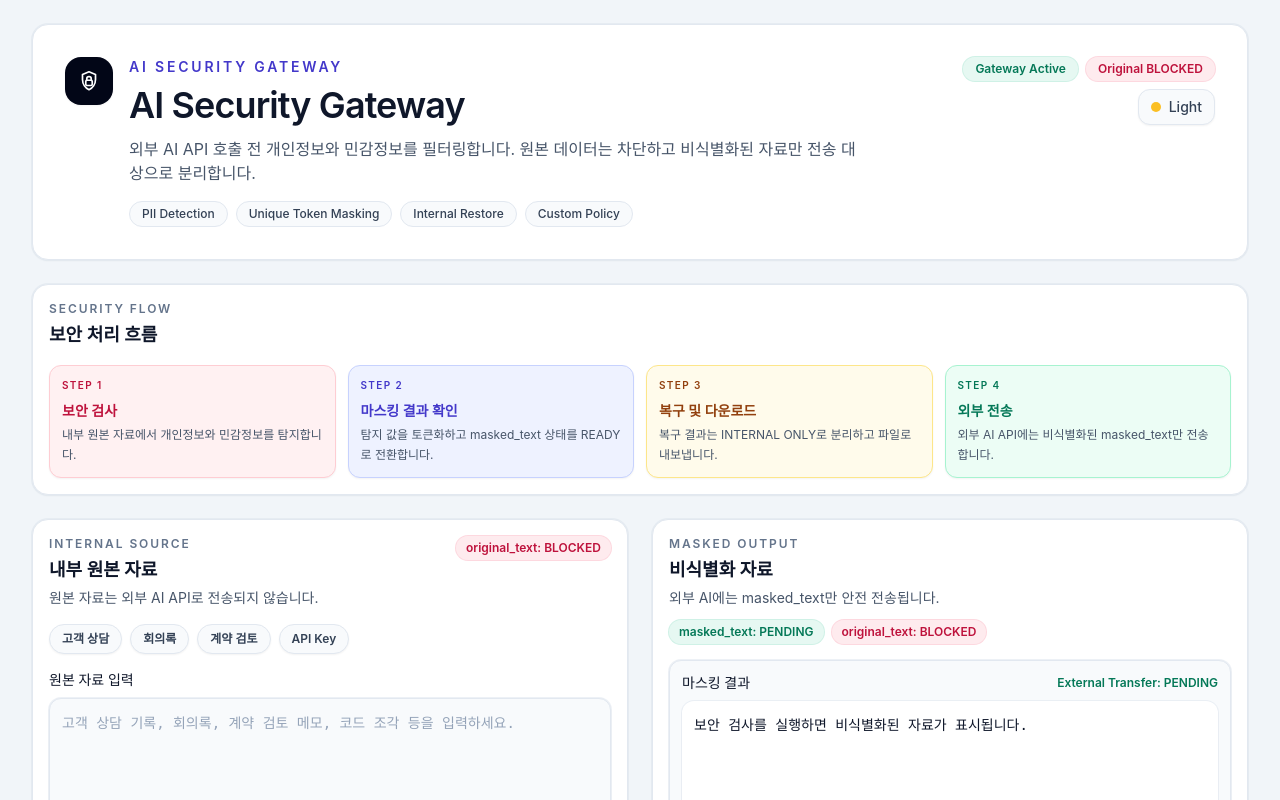
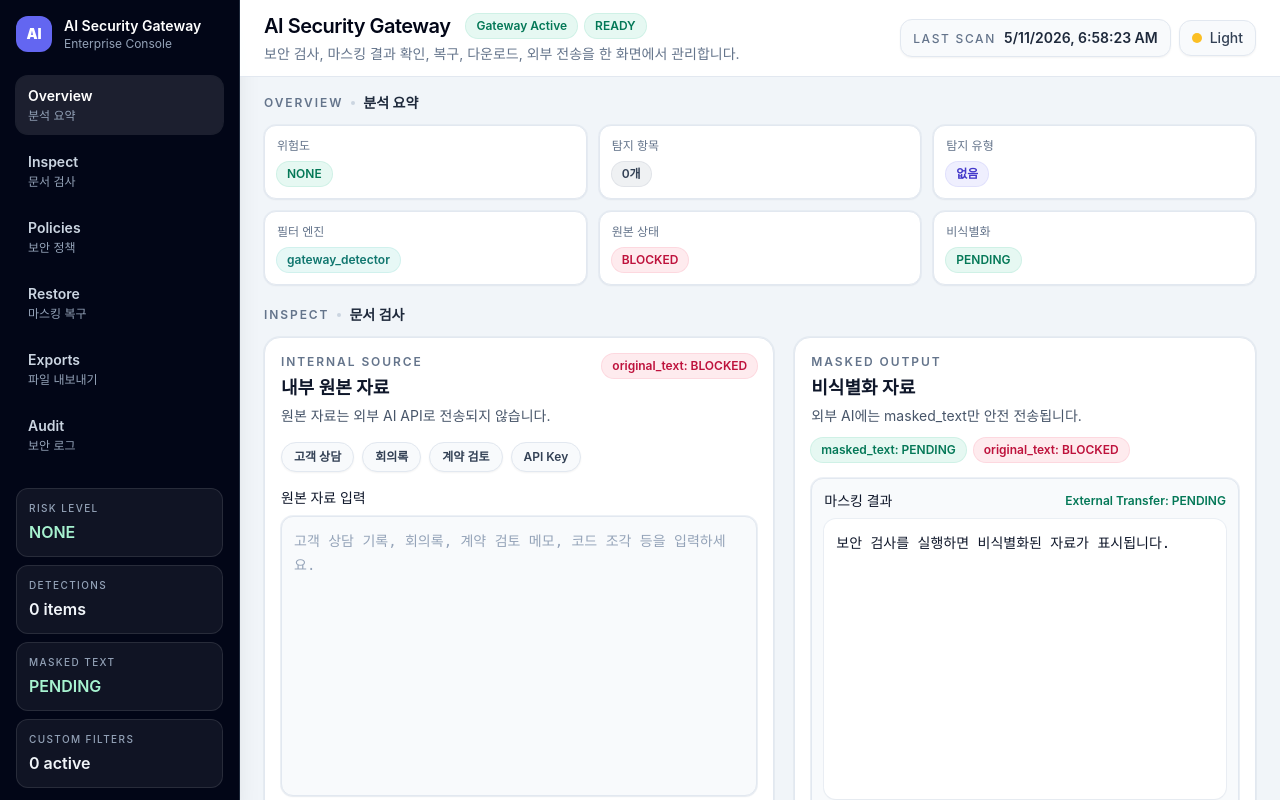
Before and after one commit to PII-Shield-Gateway/AI-Security-Gateway, a React (Vite) app in the folder frontend/: page / in a window 1280 px wide. Shown: the top 800 px of the page. Built offline with nearby package versions, Linux system fonts and the light colour scheme.

Commit message:
feat: enable sidebar navigation between dashboard sections

```diff
--- a/frontend/src/App.jsx
+++ b/frontend/src/App.jsx
@@ -26,6 +26,45 @@ const DEFAULT_POLICY = {
   block_rrn: true,
   block_card: true,
 };
+
+const DASHBOARD_NAV_ITEMS = [
+  {
+    key: "overview",
+    label: "Overview",
+    description: "분석 요약",
+    sectionId: "overview-section",
+  },
+  {
+    key: "inspect",
+    label: "Inspect",
+    description: "문서 검사",
+    sectionId: "inspect-section",
+  },
+  {
+    key: "policies",
+    label: "Policies",
+    description: "보안 정책",
+    sectionId: "policies-section",
+  },
+  {
+    key: "restore",
+    label: "Restore",
+    description: "마스킹 복구",
+    sectionId: "restore-section",
+  },
+  {
+    key: "exports",
+    label: "Exports",
+    description: "파일 내보내기",
+    sectionId: "exports-section",
+  },
+  {
+    key: "audit",
+    label: "Audit",
+    description: "보안 로그",
+    sectionId: "audit-section",
+  },
+];
 
 function getInitialDarkMode() {
   if (typeof window === "undefined") return false;
@@ -87,7 +126,6 @@ function normalizeResult(data = {}, inputText = "") {
   const detections = Array.isArray(data.detections)
     ? data.detections.map(normalizeDetection)
     : [];
-  const timestamp = data.timestamp || new Date().toLocaleString();
 
   return {
     original_text: data.original_text || inputText || "",
@@ -98,7 +136,7 @@ function normalizeResult(data = {}, inputText = "") {
     filter_engine: data.filter_engine || "gateway_detector",
     external_api_response:
       data.external_api_response || INITIAL_EXTERNAL_API_RESPONSE,
-    timestamp,
+    timestamp: data.timestamp || new Date().toLocaleString(),
     latency_ms: data.latency_ms ?? "측정 예정",
     log_saved: Boolean(data.log_saved),
   };
@@ -238,9 +276,7 @@ function App() {
   const [detections, setDetections] = useState([]);
   const [riskLevel, setRiskLevel] = useState("NONE");
   const [filterEngine, setFilterEngine] = useState("gateway_detector");
-  const [externalApiResponse, setExternalApiResponse] = useState(
-    INITIAL_EXTERNAL_API_RESPONSE
-  );
+  const [externalApiResponse, setExternalApiResponse] = useState(INITIAL_EXTERNAL_API_RESPONSE);
   const [transferStatus, setTransferStatus] = useState("PENDING");
   const [gatewayStatus, setGatewayStatus] = useState("READY");
   const [downloadedFile, setDownloadedFile] = useState(null);
@@ -252,6 +288,7 @@ function App() {
   const [timestamp, setTimestamp] = useState(new Date().toLocaleString());
   const [latencyMs, setLatencyMs] = useState("측정 예정");
   const [customFilters, setCustomFilters] = useState([]);
+  const [activeMenu, setActiveMenu] = useState("overview");
 
   const safeDetections = useMemo(
     () => detections.map(({ value, ...rest }) => rest),
@@ -269,6 +306,57 @@ function App() {
     root.classList.remove("dark");
     window.localStorage.setItem(THEME_STORAGE_KEY, "light");
   }, [isDarkMode]);
+
+  useEffect(() => {
+    const sectionElements = DASHBOARD_NAV_ITEMS.map((item) => ({
+      ...item,
+      element: document.getElementById(item.sectionId),
+    })).filter((item) => item.element);
+
+    if (sectionElements.length === 0) return undefined;
+
+    const observer = new IntersectionObserver(
+      (entries) => {
+        const visibleEntry = entries
+          .filter((entry) => entry.isIntersecting)
+          .sort((a, b) => b.intersectionRatio - a.intersectionRatio)[0];
+
+        if (!visibleEntry) return;
+
+        const matchedItem = sectionElements.find(
+          (item) => item.sectionId === visibleEntry.target.id
+        );
+        if (matchedItem) {
+          setActiveMenu(matchedItem.key);
+        }
+      },
+      {
+        root: null,
+        rootMargin: "-96px 0px -60% 0px",
+        threshold: [0.1, 0.25, 0.5],
+      }
+    );
+
+    sectionElements.forEach((item) => observer.observe(item.element));
+
+    return () => observer.disconnect();
+  }, []);
+
+  function handleSidebarNavigation(menuKey, sectionId) {
+    setActiveMenu(menuKey);
+
+    const target = document.getElementById(sectionId);
+    if (target) {
+      target.scrollIntoView({
+        behavior: "smooth",
+        block: "start",
+      });
+    }
+
+    if (typeof window !== "undefined") {
+      window.history.replaceState(null, "", `#${sectionId}`);
+    }
+  }
 
   function clearDownloadState() {
     setDownloadedFile(null);
@@ -397,9 +485,7 @@ function App() {
     } catch (error) {
       setGatewayStatus("ERROR");
       setTransferStatus("PENDING");
-      setErrorMessage(
-        "보안 검사 중 오류가 발생했습니다. 백엔드 서버가 실행 중인지 확인하세요."
-      );
+      setErrorMessage("보안 검사 중 오류가 발생했습니다. 백엔드 서버가 실행 중인지 확인하세요.");
     } finally {
       setIsLoading(false);
     }
@@ -485,8 +571,7 @@ function App() {
     setErrorMessage("");
     setTransferStatus("SENT");
     setGatewayStatus("SENT");
-    const responseMessage =
-      "외부 AI API에는 비식별화된 masked_text만 전송되었습니다.";
+    const responseMessage = "외부 AI API에는 비식별화된 masked_text만 전송했습니다.";
     setExternalApiResponse(responseMessage);
     setCurrentResult((previousResult) =>
       previousResult
@@ -496,15 +581,40 @@ function App() {
   }
 
   return (
-    <main className="min-h-screen bg-slate-100 px-4 py-6 text-slate-900 transition-colors duration-200 dark:bg-slate-950 dark:text-slate-100 sm:px-6 lg:px-8">
-      <div className="mx-auto max-w-7xl space-y-6">
+    <main className="min-h-screen bg-slate-100 text-slate-900 transition-colors duration-200 dark:bg-slate-950 dark:text-slate-100">
+      <div className="flex min-h-screen flex-col lg:flex-row">
+        <DashboardSidebar
+          riskLevel={riskLevel}
+          transferStatus={transferStatus}
+          detectionCount={detections.length}
+          customFilterCount={customFilters.length}
+          activeMenu={activeMenu}
+          onNavigate={handleSidebarNavigation}
+        />
+
+        <div className="min-w-0 flex-1">
           <Header
             isDarkMode={isDarkMode}
             onToggleDarkMode={() => setIsDarkMode((current) => !current)}
+            gatewayStatus={gatewayStatus}
+            timestamp={timestamp}
           />
-        <SecurityFlow />
 
-        <div className="grid grid-cols-1 gap-6 lg:grid-cols-2">
+          <div className="space-y-5 px-4 pb-8 pt-4 sm:px-5 lg:px-6">
+            <section id="overview-section" className="scroll-mt-24">
+              <SectionHeading eyebrow="Overview" title="분석 요약" />
+              <SummaryCards
+                riskLevel={riskLevel}
+                detections={detections}
+                detectedPii={detectedPii}
+                transferStatus={transferStatus}
+                filterEngine={filterEngine}
+              />
+            </section>
+
+            <section id="inspect-section" className="scroll-mt-24">
+              <SectionHeading eyebrow="Inspect" title="문서 검사" />
+              <div className="grid grid-cols-1 gap-5 xl:grid-cols-[1.05fr_0.95fr]">
                 <OriginalDocumentPanel
                   sourceText={sourceText}
                   onSourceTextChange={handleSourceTextChange}
@@ -525,20 +635,18 @@ function App() {
                   riskLevel={riskLevel}
                 />
               </div>
+            </section>
 
-        <SummaryCards
-          riskLevel={riskLevel}
-          detections={detections}
-          detectedPii={detectedPii}
-          transferStatus={transferStatus}
-          filterEngine={filterEngine}
-        />
-
-        <div className="grid grid-cols-1 gap-6 xl:grid-cols-3">
+            <div className="grid grid-cols-1 gap-5 xl:grid-cols-[1.15fr_0.95fr] 2xl:grid-cols-[1.2fr_0.9fr_0.7fr]">
+              <section id="policies-section" className="scroll-mt-24">
+                <SectionHeading eyebrow="Policies" title="보안 정책 및 커스텀 필터" />
                 <CustomFilterBuilder
                   customFilters={customFilters}
                   onCustomFiltersChange={setCustomFilters}
                 />
+              </section>
+              <section id="restore-section" className="scroll-mt-24">
+                <SectionHeading eyebrow="Restore" title="마스킹 복구" />
                 <RestorationPanel
                   maskedText={maskedText}
                   restoredText={restoredText}
@@ -546,6 +654,9 @@ function App() {
                   onRestore={handleRestore}
                   onDownloadRestoredTxt={handleDownloadRestoredTxt}
                 />
+              </section>
+              <section id="exports-section" className="scroll-mt-24">
+                <SectionHeading eyebrow="Exports" title="파일 내보내기" />
                 <ExportPanel
                   maskedText={maskedText}
                   restoredText={restoredText}
@@ -556,9 +667,12 @@ function App() {
                   downloadedFile={downloadedFile}
                   downloadMessage={downloadMessage}
                 />
+              </section>
             </div>
 
-        <div className="grid grid-cols-1 gap-6 xl:grid-cols-[1.2fr_0.8fr]">
+            <section id="audit-section" className="scroll-mt-24">
+              <SectionHeading eyebrow="Audit" title="탐지 상세 및 보안 로그" />
+              <div className="grid grid-cols-1 gap-5 2xl:grid-cols-[1.35fr_0.65fr]">
                 <DetectionTable detections={detections} />
                 <SecurityLog
                   transferStatus={transferStatus}
@@ -573,11 +687,110 @@ function App() {
                   timestamp={timestamp}
                   latencyMs={latencyMs}
                   restoredText={restoredText}
+                  onDownloadSecurityLogJson={handleDownloadSecurityLogJson}
                 />
+              </div>
+            </section>
+
+            <SecurityFlow />
+          </div>
         </div>
       </div>
     </main>
   );
 }
 
+function DashboardSidebar({
+  riskLevel,
+  transferStatus,
+  detectionCount,
+  customFilterCount,
+  activeMenu = "overview",
+  onNavigate = () => {},
+}) {
+  const navItems = [
+    ["Overview", "대시보드"],
+    ["Inspect", "보안 검사"],
+    ["Policies", "정책 설정"],
+    ["Restore", "내부 복구"],
+    ["Exports", "다운로드"],
+    ["Audit", "보안 로그"],
+  ];
+
+  return (
+    <aside className="border-b border-slate-200 bg-slate-950 px-4 py-4 text-white shadow-xl lg:sticky lg:top-0 lg:h-screen lg:w-60 lg:border-b-0 lg:border-r lg:border-slate-800">
+      <div className="flex items-center gap-3">
+        <div className="flex h-9 w-9 items-center justify-center rounded-xl bg-indigo-500 text-sm font-black">
+          AI
+        </div>
+        <div>
+          <p className="text-sm font-semibold">AI Security Gateway</p>
+          <p className="text-xs text-slate-400">Enterprise Console</p>
+        </div>
+      </div>
+
+      <nav className="mt-6 grid grid-cols-2 gap-2 lg:grid-cols-1">
+        {DASHBOARD_NAV_ITEMS.map((item) => (
+          <button
+            key={item.key}
+            type="button"
+            onClick={() => onNavigate(item.key, item.sectionId)}
+            className={`rounded-xl px-3 py-2.5 text-left transition-colors ${
+              activeMenu === item.key
+                ? "bg-white/10 text-white ring-1 ring-white/10"
+                : "text-slate-300 hover:bg-white/5"
+            }`}
+          >
+            <div className="text-sm font-semibold">{item.label}</div>
+            <div className="mt-0.5 text-xs text-slate-400">{item.description}</div>
+          </button>
+        ))}
+      </nav>
+
+      <div className="mt-6 grid grid-cols-2 gap-2 lg:grid-cols-1">
+        <SidebarMetric label="Risk Level" value={riskLevel} tone={riskLevel === "CRITICAL" ? "red" : "green"} />
+        <SidebarMetric label="Detections" value={`${detectionCount} items`} />
+        <SidebarMetric label="Masked Text" value={transferStatus} tone="green" />
+        <SidebarMetric label="Custom Filters" value={`${customFilterCount} active`} />
+      </div>
+
+      <div className="mt-6 rounded-xl border border-amber-400/20 bg-amber-400/10 p-3 text-xs leading-5 text-amber-100">
+        복구 데이터는 내부 검토용이며 외부 전송 대상이 아닙니다.
+      </div>
+    </aside>
+  );
+}
+
+function SectionHeading({ eyebrow, title }) {
+  return (
+    <div className="mb-3 flex items-center gap-2">
+      <span className="text-xs font-semibold uppercase tracking-[0.16em] text-slate-500 dark:text-slate-400">
+        {eyebrow}
+      </span>
+      <span className="h-1 w-1 rounded-full bg-slate-300 dark:bg-slate-700" />
+      <h2 className="text-sm font-semibold text-slate-800 dark:text-slate-100">
+        {title}
+      </h2>
+    </div>
+  );
+}
+
+function SidebarMetric({ label, value, tone = "slate" }) {
+  const toneClass =
+    tone === "red"
+      ? "text-rose-200"
+      : tone === "green"
+        ? "text-emerald-200"
+        : "text-slate-100";
+
+  return (
+    <div className="rounded-xl border border-white/10 bg-white/[0.06] p-3">
+      <p className="text-[10px] font-medium uppercase tracking-[0.14em] text-slate-400">
+        {label}
+      </p>
+      <p className={`mt-1 text-base font-semibold ${toneClass}`}>{value}</p>
+    </div>
+  );
+}
+
 export default App;
--- a/frontend/src/components/Header.jsx
+++ b/frontend/src/components/Header.jsx
@@ -1,44 +1,38 @@
 import DarkModeToggle from "./DarkModeToggle";
 
-function Header({ isDarkMode, onToggleDarkMode }) {
+function Header({
+  isDarkMode,
+  onToggleDarkMode,
+  gatewayStatus = "READY",
+  timestamp = new Date().toLocaleString(),
+}) {
   return (
-    <header className="rounded-2xl border border-slate-200 bg-white p-6 shadow-sm ring-1 ring-slate-200/70 dark:border-slate-800 dark:bg-slate-900 dark:ring-slate-800/80 sm:p-8">
-      <div className="flex flex-col gap-6 xl:flex-row xl:items-start xl:justify-between">
-        <div className="flex items-start gap-4">
-          <div className="flex h-12 w-12 shrink-0 items-center justify-center rounded-2xl bg-slate-950 text-white shadow-sm dark:bg-indigo-500">
-            <ShieldLockIcon />
-          </div>
-          <div>
-            <p className="text-sm font-semibold uppercase tracking-[0.2em] text-indigo-700 dark:text-indigo-300">
-              AI Security Gateway
-            </p>
-            <h1 className="mt-2 text-3xl font-semibold tracking-tight sm:text-4xl">
+    <header className="sticky top-0 z-20 border-b border-slate-200 bg-white/95 px-4 py-3 backdrop-blur-xl dark:border-slate-800 dark:bg-slate-950/95 sm:px-5 lg:px-6">
+      <div className="flex flex-col gap-3 xl:flex-row xl:items-center xl:justify-between">
+        <div className="min-w-0">
+          <div className="flex flex-wrap items-center gap-2">
+            <h1 className="mr-2 text-xl font-semibold tracking-tight text-slate-950 dark:text-white">
               AI Security Gateway
             </h1>
-            <p className="mt-3 max-w-3xl text-sm leading-6 text-slate-600 dark:text-slate-300 sm:text-base">
-              외부 AI API 호출 전 개인정보와 민감정보를 필터링합니다.
-              원본 데이터는 차단하고 비식별화된 자료만 전송 대상으로 분리합니다.
-            </p>
-            <div className="mt-4 flex flex-wrap gap-2">
-              {["PII Detection", "Unique Token Masking", "Internal Restore", "Custom Policy"].map((badge) => (
-                <span
-                  key={badge}
-                  className="inline-flex items-center rounded-full border border-slate-200 bg-slate-50 px-3 py-1 text-xs font-medium text-slate-700 dark:border-slate-700 dark:bg-slate-800 dark:text-slate-200"
-                >
-                  {badge}
-                </span>
-              ))}
-            </div>
+            <StatusBadge tone="emerald">Gateway Active</StatusBadge>
+            <StatusBadge tone={gatewayStatus === "ERROR" ? "rose" : gatewayStatus === "SCANNING" ? "indigo" : "emerald"}>
+              {gatewayStatus}
+            </StatusBadge>
           </div>
+          <p className="mt-1 text-sm text-slate-500 dark:text-slate-400">
+            보안 검사, 마스킹 결과 확인, 복구, 다운로드, 외부 전송을 한 화면에서 관리합니다.
+          </p>
         </div>
 
-        <div className="flex flex-wrap items-center gap-2 xl:justify-end">
-          <span className="inline-flex items-center rounded-full bg-emerald-500/10 px-3 py-1 text-xs font-semibold text-emerald-700 ring-1 ring-emerald-500/20 dark:text-emerald-300">
-            Gateway Active
-          </span>
-          <span className="inline-flex items-center rounded-full bg-rose-500/10 px-3 py-1 text-xs font-semibold text-rose-700 ring-1 ring-rose-500/20 dark:text-rose-300">
-            Original BLOCKED
-          </span>
+        <div className="flex flex-wrap items-center gap-2">
+          <div className="rounded-xl border border-slate-200 bg-slate-50 px-3 py-2 text-sm shadow-sm dark:border-slate-800 dark:bg-slate-900">
+            <span className="text-xs font-medium uppercase tracking-[0.14em] text-slate-500 dark:text-slate-400">
+              Last Scan
+            </span>
+            <span className="ml-2 font-semibold text-slate-800 dark:text-slate-100">
+              {timestamp}
+            </span>
+          </div>
           <DarkModeToggle isDarkMode={isDarkMode} onToggle={onToggleDarkMode} />
         </div>
       </div>
@@ -46,31 +40,18 @@ function Header({ isDarkMode, onToggleDarkMode }) {
   );
 }
 
-function ShieldLockIcon() {
+function StatusBadge({ children, tone = "slate" }) {
+  const classes = {
+    emerald: "bg-emerald-500/10 text-emerald-700 ring-emerald-500/20 dark:text-emerald-300",
+    indigo: "bg-indigo-500/10 text-indigo-700 ring-indigo-500/20 dark:text-indigo-300",
+    rose: "bg-rose-500/10 text-rose-700 ring-rose-500/20 dark:text-rose-300",
+    slate: "bg-slate-500/10 text-slate-700 ring-slate-500/20 dark:text-slate-300",
+  };
+
   return (
-    <svg viewBox="0 0 24 24" fill="none" aria-hidden="true" className="h-6 w-6">
-      <path
-        d="M12 2.75 18.5 5.5v5.1c0 4.57-2.9 8.59-6.5 10.15-3.6-1.56-6.5-5.58-6.5-10.15V5.5L12 2.75Z"
-        stroke="currentColor"
-        strokeWidth="1.7"
-        strokeLinejoin="round"
-      />
-      <path
-        d="M9.75 11.25V9.9a2.25 2.25 0 0 1 4.5 0v1.35"
-        stroke="currentColor"
-        strokeWidth="1.7"
-        strokeLinecap="round"
-      />
-      <rect
-        x="8.75"
-        y="11.25"
-        width="6.5"
-        height="5.25"
-        rx="1.25"
-        stroke="currentColor"
-        strokeWidth="1.7"
-      />
-    </svg>
+    <span className={`inline-flex items-center rounded-full px-2.5 py-1 text-xs font-semibold ring-1 ${classes[tone]}`}>
+      {children}
+    </span>
   );
 }
 
```
Lines whose indentation alone changed are shown as unchanged.
